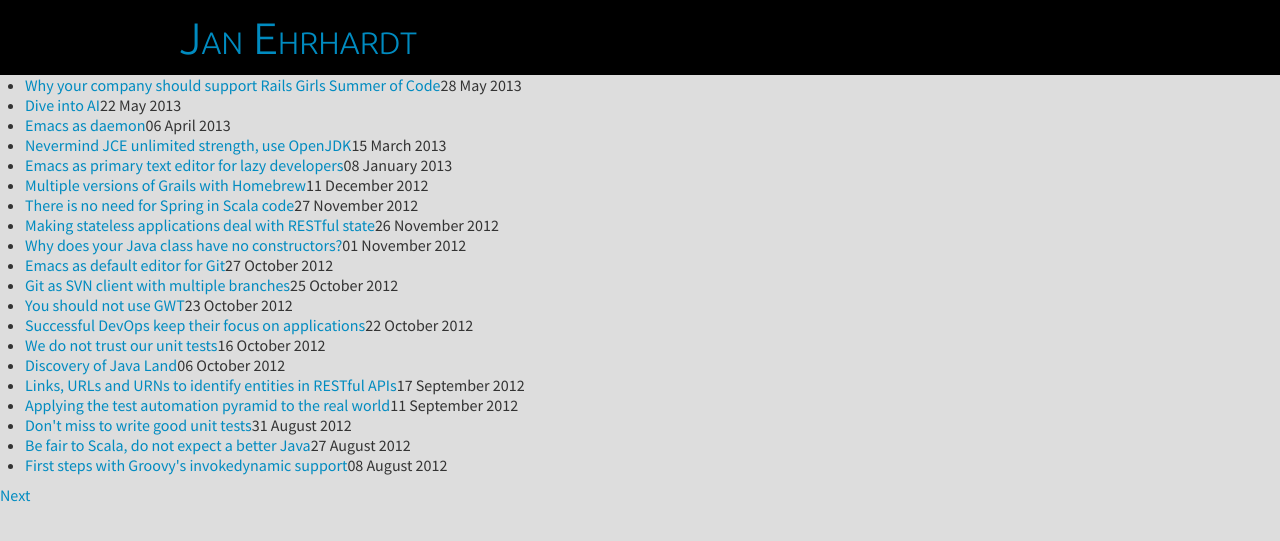
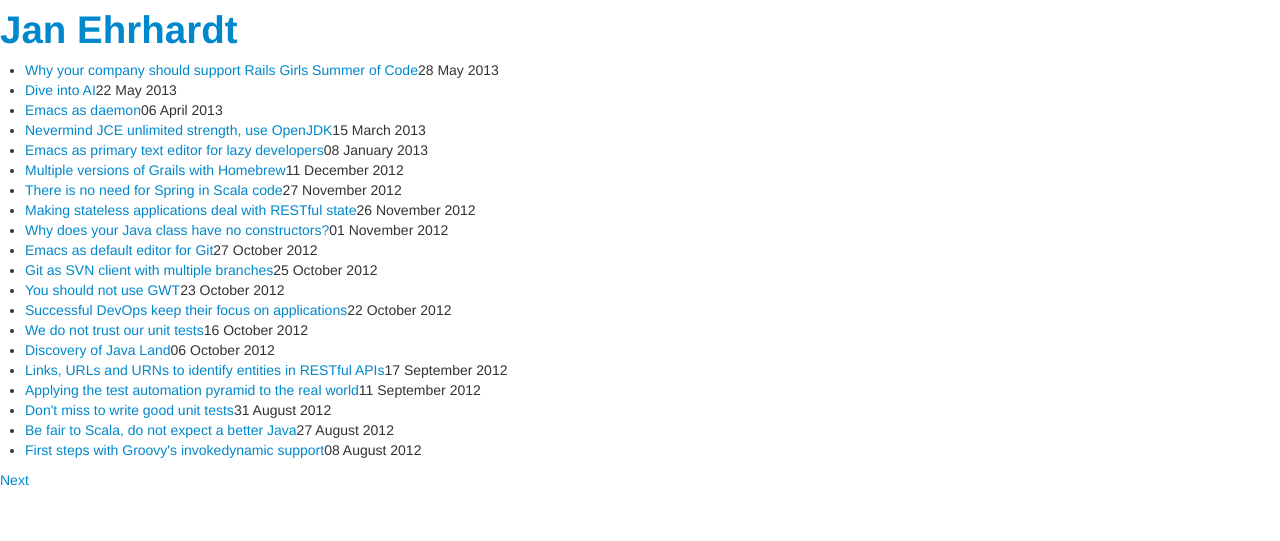
Before and after one commit to jehrhardt/jehrhardt.github.io, a Jekyll site: the page built from index.html, in a window 1280 px wide. Shown: the top 541 px of the page. Built offline with Jekyll 4.4.1, drawn with Linux system fonts in a browser that asks for light colours; Markdown is read by kramdown in place of the engine named in the settings; the list of posts is cut into pages by our own code; comment, search, counter and statistics services are not loaded.

Commit message:
Reset bootstrap

```diff
--- a/css/styles.css
+++ b/css/styles.css
@@ -202,7 +202,7 @@
 }
 .lead {
   margin-bottom: 20px;
-  font-size: 24px;
+  font-size: 21px;
   font-weight: 200;
   line-height: 30px;
 }
@@ -269,8 +269,8 @@
 h5,
 h6 {
   margin: 10px 0;
-  font-family: "Ubuntu", sans-serif;
-  font-weight: normal;
+  font-family: inherit;
+  font-weight: bold;
   line-height: 20px;
   color: inherit;
   text-rendering: optimizelegibility;
@@ -291,34 +291,34 @@
   line-height: 40px;
 }
 h1 {
-  font-size: 44px;
+  font-size: 38.5px;
 }
 h2 {
-  font-size: 36px;
+  font-size: 31.5px;
 }
 h3 {
-  font-size: 28px;
+  font-size: 24.5px;
 }
 h4 {
-  font-size: 20px;
+  font-size: 17.5px;
 }
 h5 {
-  font-size: 16px;
+  font-size: 14px;
 }
 h6 {
-  font-size: 13.6px;
+  font-size: 11.9px;
 }
 h1 small {
-  font-size: 28px;
+  font-size: 24.5px;
 }
 h2 small {
-  font-size: 20px;
+  font-size: 17.5px;
 }
 h3 small {
-  font-size: 16px;
+  font-size: 14px;
 }
 h4 small {
-  font-size: 16px;
+  font-size: 14px;
 }
 .page-header {
   padding-bottom: 9px;
@@ -418,7 +418,7 @@
 }
 blockquote p {
   margin-bottom: 0;
-  font-size: 20px;
+  font-size: 17.5px;
   font-weight: 300;
   line-height: 1.25;
 }
@@ -462,8 +462,8 @@
 code,
 pre {
   padding: 0 3px 2px;
-  font-family: "Source Code Pro", sans-serif;
-  font-size: 14px;
+  font-family: Monaco, Menlo, Consolas, "Courier New", monospace;
+  font-size: 12px;
   color: #333333;
   -webkit-border-radius: 3px;
   -moz-border-radius: 3px;
@@ -480,7 +480,7 @@
   display: block;
   padding: 9.5px;
   margin: 0 0 10px;
-  font-size: 15px;
+  font-size: 13px;
   line-height: 20px;
   word-break: break-all;
   word-wrap: break-word;
@@ -510,19 +510,19 @@
 }
 body {
   margin: 0;
-  font-family: "Source Sans Pro", sans-serif;
-  font-size: 16px;
+  font-family: "Helvetica Neue", Helvetica, Arial, sans-serif;
+  font-size: 14px;
   line-height: 20px;
   color: #333333;
-  background-color: #dddddd;
+  background-color: #ffffff;
 }
 a {
-  color: #008bc0;
+  color: #0088cc;
   text-decoration: none;
 }
 a:hover,
 a:focus {
-  color: #005474;
+  color: #005580;
   text-decoration: underline;
 }
 .img-rounded {
@@ -1338,37 +1338,3 @@
     width: 28px;
   }
 }
-header.page {
-  background-color: #000;
-}
-header.page h1 {
-  width: 940px;
-  margin-right: auto;
-  margin-left: auto;
-  *zoom: 1;
-  margin-top: 0px;
-  margin-bottom: 0px;
-  line-height: 75px;
-  font-variant: small-caps;
-  padding-left: 20px;
-}
-header.page h1:before,
-header.page h1:after {
-  display: table;
-  content: "";
-  line-height: 0;
-}
-header.page h1:after {
-  clear: both;
-}
-@media (max-width: 979px) {
-  header.page h1 {
-    line-height: 50px;
-  }
-}
-@media (max-width: 767px) {
-  header.page {
-    margin-left: -20px;
-    margin-right: -20px;
-  }
-}
```
Also changed, not shown: less/styles.less (+1 -27 lines).
